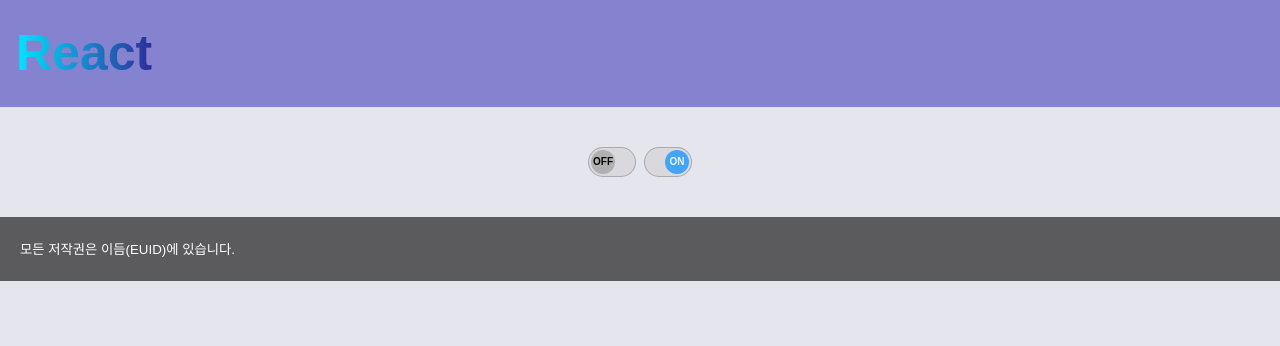
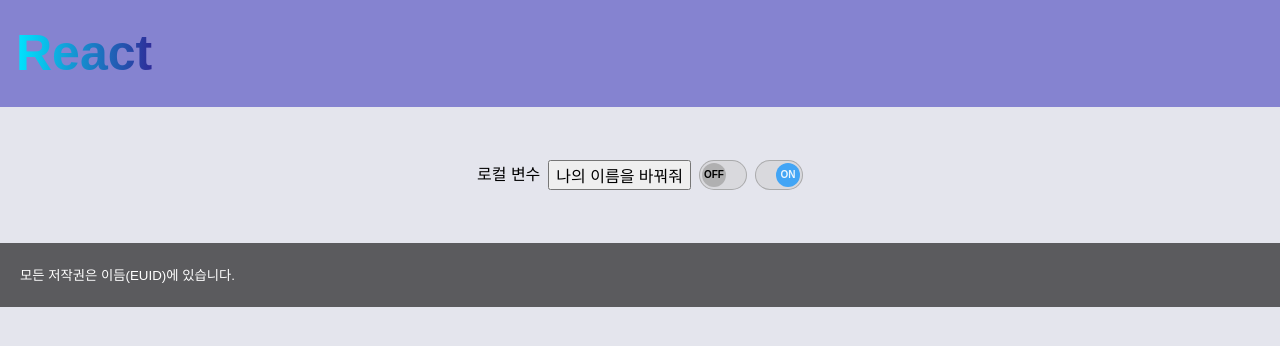
Before and after one commit to gobeeisfree/likelion-react-programming, a React (Vite) app: page / in a window 1280 px wide. Shown: the top 346 px of the page. Built offline with nearby package versions, Linux system fonts and the light colour scheme; a web font is replaced by a local one.

Commit message:
로컬(지역) 변수가 리액트의 상태가 될 수 없는 이유

```diff
--- a/src/components/Switcher/Switcher.jsx
+++ b/src/components/Switcher/Switcher.jsx
@@ -1,6 +1,4 @@
 import styles from './Switcher.module.css';
-
-console.log(styles['md']);
 
 function Switcher({
   on = false,
--- a/src/pages/Demo.jsx
+++ b/src/pages/Demo.jsx
@@ -1,6 +1,22 @@
 import Switcher from '@/components/Switcher/Switcher';
 
 function Demo() {
+  // 로컬 변수
+  let myName = '로컬 변수';
+
+  // 로컬 뮤테이션
+  function handleUpdateMyName() {
+    myName += ' Wow~';
+    console.log(myName);
+  }
+
+  console.log('컴포넌트 렌더링 myName =', myName);
+  // 상태 관리는 페이지 컴포넌트에서 진행
+
+  // React.useState() 혹은 선언된 상태로 제어
+  // on / off 상태 변수
+  // 리액트가 요구하는 방법대로 상태를 업데이트(변경)하면?
+  // 렌더링 트리거 → 컴포넌트 렌더링 → DOM 커밋 순으로 진행
   return (
     <div
       style={{
@@ -11,16 +27,13 @@ function Demo() {
         columnGap: 8,
       }}
     >
-      {/* Atomic Component */}
+      <p>{myName}</p>
+      <button type="button" onClick={handleUpdateMyName}>
+        나의 이름을 바꿔줘
+      </button>
+      {/* Atomic Component → Stateless or Presentational */}
       <Switcher onLabel="on" offLabel="off" />
-      <Switcher
-        on
-        onLabel="on"
-        offLabel="off"
-        onClick={() => {
-          console.log('clicked switcher');
-        }}
-      />
+      <Switcher on onLabel="on" offLabel="off" />
     </div>
   );
 }
```
